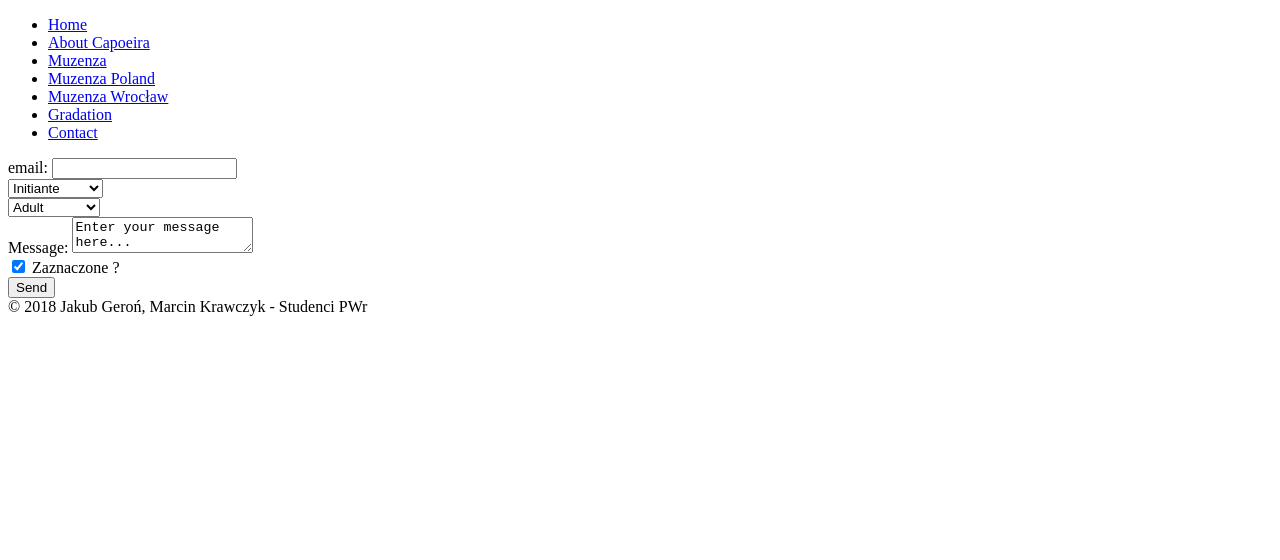
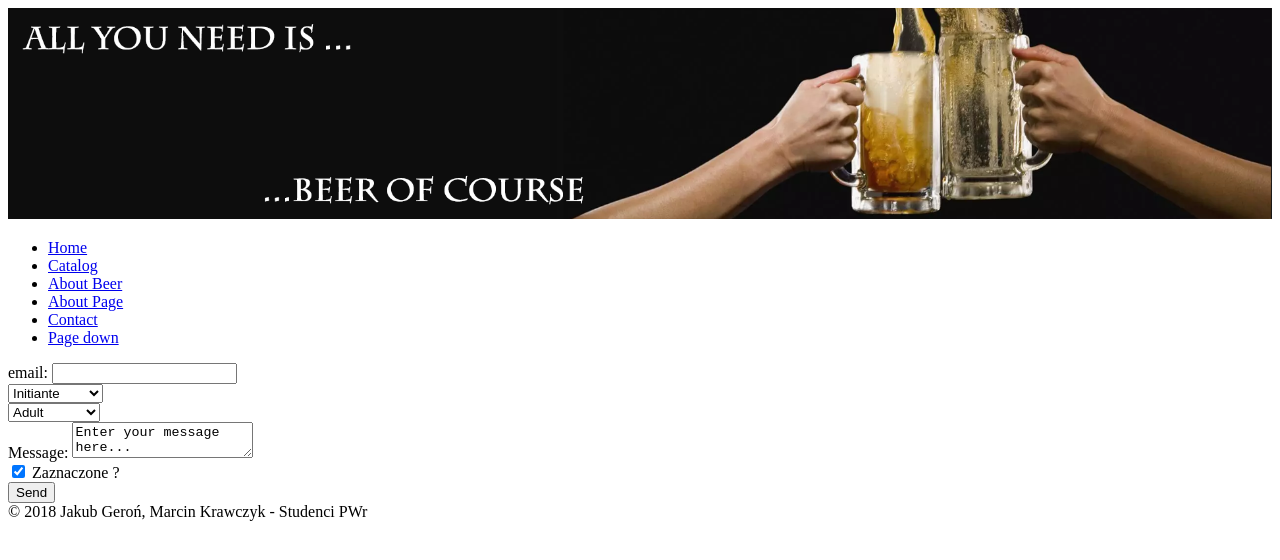
Before and after one commit to Kulawy/Academic_Web, a plain HTML site: page lab1/contact.html in a window 1280 px wide. Drawn offline with Linux system fonts and the light colour scheme.

Commit message:
Better banner

```diff
--- a/lab1/contact.html
+++ b/lab1/contact.html
@@ -9,14 +9,14 @@
 <body>
     <header>
         <nav>
+            <img src=_img/banner.png width="100%" height="auto" alt="piwo to nasze paliwo" />
             <ul>
                 <li><a href="index.html">Home</a></li>
-                <li><a href="capoeira.html">About Capoeira</a></li>
-                <li><a href="muzenza.html">Muzenza</a></li>
-                <li><a href="muzenza_pl.html">Muzenza Poland</a></li>
-                <li><a href="muzenza_wroc.html">Muzenza Wrocław</a></li>
-                <li><a href="graduacao.html">Gradation</a></li>
+                <li><a href="catalog.html">Catalog</a></li>
+                <li><a href="aboutBeer.html">About Beer</a></li>
+                <li><a href="about.html">About Page</a></li>
                 <li><a href="contact.html">Contact</a></li>
+                <li><a href="#nazwa_etykiety">Page down </a></li>
             </ul>
         </nav>
     </header>
```
Also changed, not shown: lab1/catalog.html (+2 -2 lines), lab1/index.html (+2 -2 lines), lab1/_img/banner.png (added), lab1/_img/img02.png (renamed from lab1/_img/baner.png), 1 other file.
